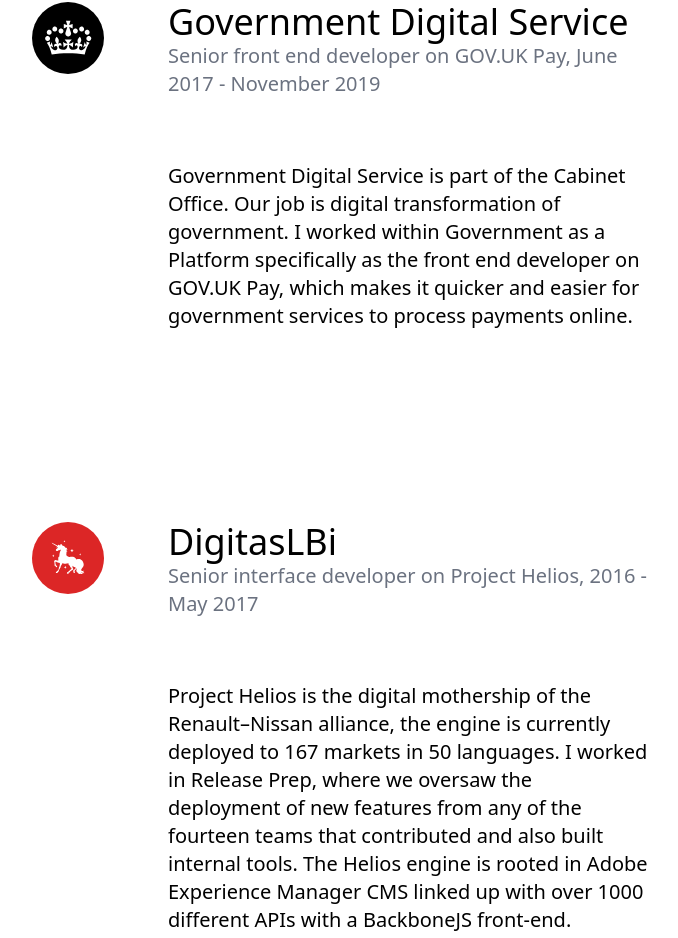
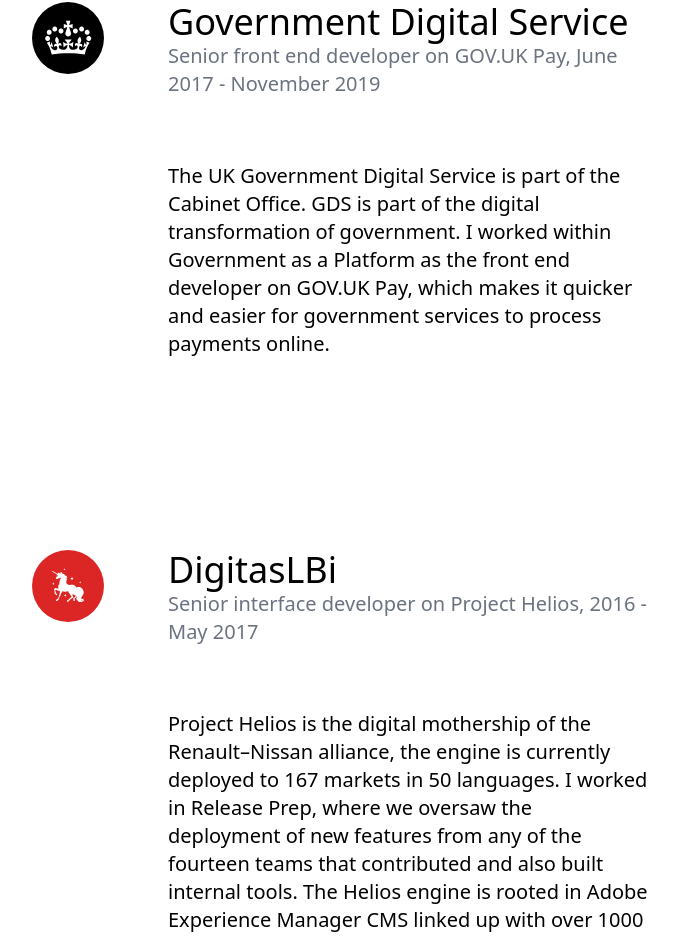
Before and after one commit to jonheslop/jfh-2021, a Next.js app: page / in a window 1280 px wide. Shown: the part 958-1896 px from the top of the page, without its empty margins (568-1246 px from the left). Built offline with nearby package versions, Linux system fonts and the light colour scheme.

Commit message:
Tweaking the words
Re-write by @tlwr 🙌🏻

```diff
--- a/pages/index.tsx
+++ b/pages/index.tsx
@@ -24,7 +24,7 @@
     role: "Senior front end developer on GOV.UK Pay",
     period: "June 2017 - November 2019",
     description:
-      "Government Digital Service is part of the Cabinet Office. Our job is digital transformation of government. I worked within Government as a Platform specifically as the front end developer on GOV.UK Pay, which makes it quicker and easier for government services to process payments online.",
+      "The UK Government Digital Service is part of the Cabinet Office. GDS is part of the digital transformation of government. I worked within Government as a Platform as the front end developer on GOV.UK Pay, which makes it quicker and easier for government services to process payments online.",
     logos: [
       {
         imageURL: "/gov-uk-crown.svg",
```
